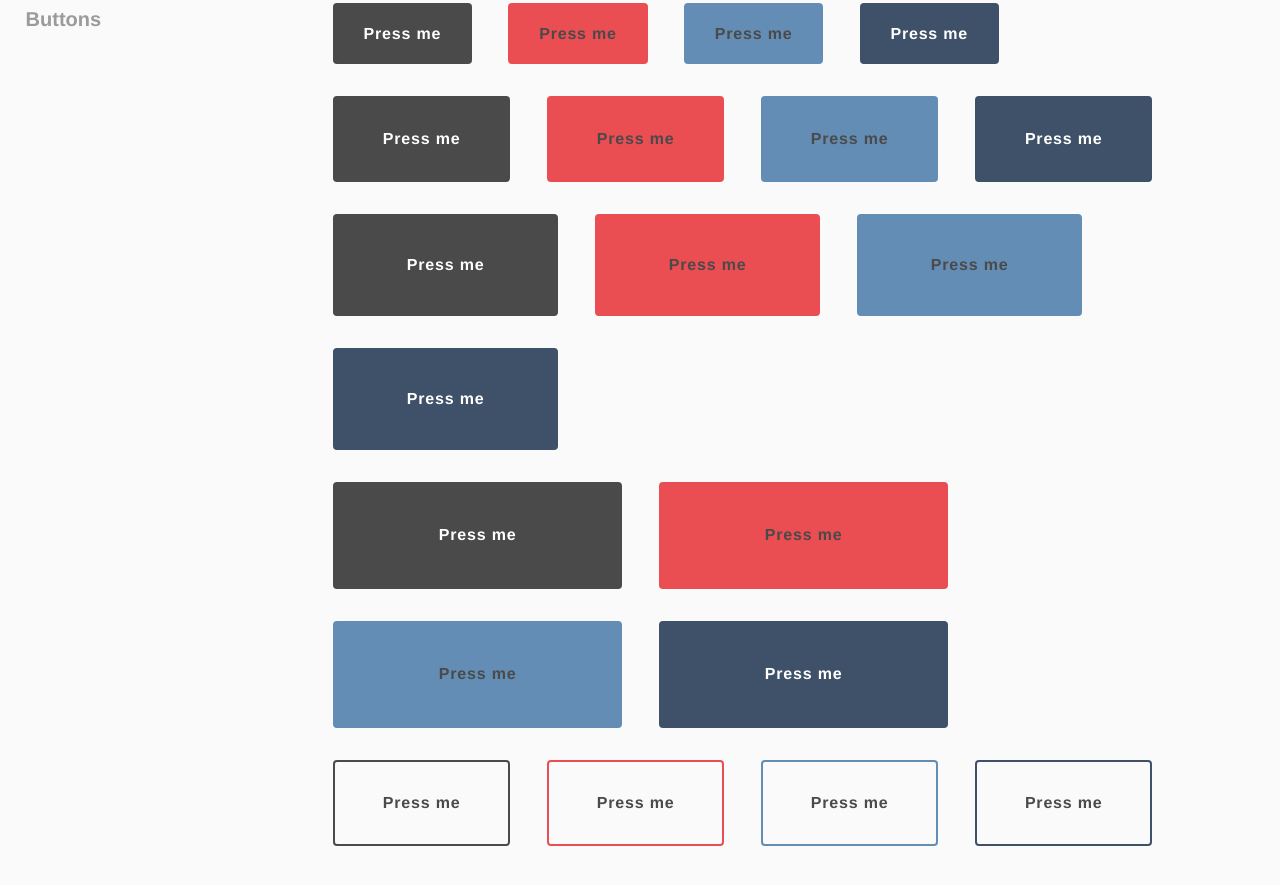
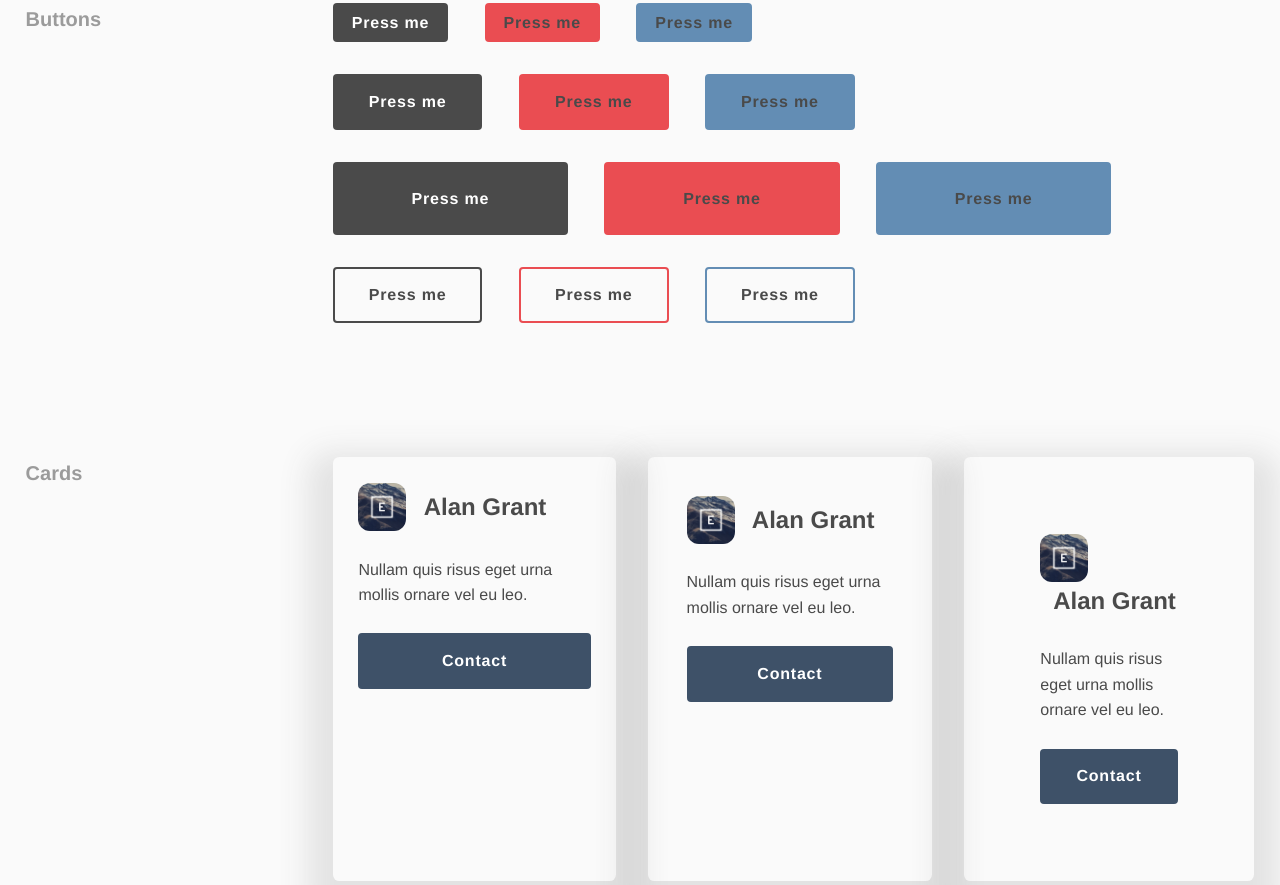
Before and after one commit to element-studio/foundry-css-, a website: page index.html in a window 1280 px wide. Shown: the part 1976-2861 px from the top of the page. Drawn offline with Linux system fonts and the light colour scheme; a web font is replaced by a local one.

Commit message:
Just a few tidy ups.

```diff
--- a/index.html
+++ b/index.html
@@ -64,31 +64,21 @@
 				<button type="submit" class="button button--small">Press me</button>
 				<button type="submit" class="button button--small button--alpha">Press me</button>
 				<button type="submit" class="button button--small button--beta">Press me</button>
-				<button type="submit" class="button button--small button--gamma">Press me</button>
 			</div>
 			<div>
 				<button type="submit" class="button">Press me</button>
 				<button type="submit" class="button button--alpha">Press me</button>
 				<button type="submit" class="button button--beta">Press me</button>
-				<button type="submit" class="button button--gamma button--shitlord">Press me</button>
-			</div>
-			<div>
-				<button type="submit" class="button button--medium">Press me</button>
-				<button type="submit" class="button button--medium button--alpha">Press me</button>
-				<button type="submit" class="button button--medium button--beta">Press me</button>
-				<button type="submit" class="button button--medium button--gamma">Press me</button>
 			</div>
 			<div>
 				<button type="submit" class="button button--large">Press me</button>
 				<button type="submit" class="button button--large button--alpha">Press me</button>
 				<button type="submit" class="button button--large button--beta">Press me</button>
-				<button type="submit" class="button button--large button--gamma">Press me</button>
 			</div>
 			<div>
 				<button type="submit" class="button button--bordered">Press me</button>
 				<button type="submit" class="button button--bordered--alpha">Press me</button>
 				<button type="submit" class="button button--bordered--beta">Press me</button>
-				<button type="submit" class="button button--bordered--gamma">Press me</button>
 			</div>
 		</div>
 	</section>
@@ -98,7 +88,23 @@
 			<h5 class="color--mid">Cards</h5>
 		</div>
 		<div id="cards-demo">
+			<div class="card card--small flow--small">
+				<div class="breathe--small">
+					<img src="/images/twitter-avatar.jpg" alt="My face" class="avatar avatar--small vertical-align--middle" />
+					<h4 style="display:inline-block; margin-bottom:0">Alan Grant</h4>
+				</div>
+				<p>Nullam quis risus eget urna mollis ornare vel eu leo.</p>
+				<button class="button button--fullwidth button--gamma">Contact</button>
+			</div>
 			<div class="card flow--small">
+				<div class="breathe--small">
+					<img src="/images/twitter-avatar.jpg" alt="My face" class="avatar avatar--small vertical-align--middle" />
+					<h4 style="display:inline-block; margin-bottom:0">Alan Grant</h4>
+				</div>
+				<p>Nullam quis risus eget urna mollis ornare vel eu leo.</p>
+				<button class="button button--fullwidth button--gamma">Contact</button>
+			</div>
+			<div class="card card--large flow--small">
 				<div class="breathe--small">
 					<img src="/images/twitter-avatar.jpg" alt="My face" class="avatar avatar--small vertical-align--middle" />
 					<h4 style="display:inline-block; margin-bottom:0">Alan Grant</h4>
--- a/resources/scss/blocks/buttons/_button-config.scss
+++ b/resources/scss/blocks/buttons/_button-config.scss
@@ -1,6 +1,6 @@
-$button-sizes: (
-    'small': 1.2rem 1.8rem,
-    'normal': 2rem 3rem,
-    'medium': 2.5rem 4.5rem,
-    'large': 2.66rem 6.5rem,
-) !default;
+// $button-sizes: (
+//     'small': 1.2rem 1.8rem,
+//     'normal': 2rem 3rem,
+//     'medium': 2.5rem 4.5rem,
+//     'large': 2.66rem 6.5rem,
+// ) !default;
```
Also changed, not shown: css/styles.css.
